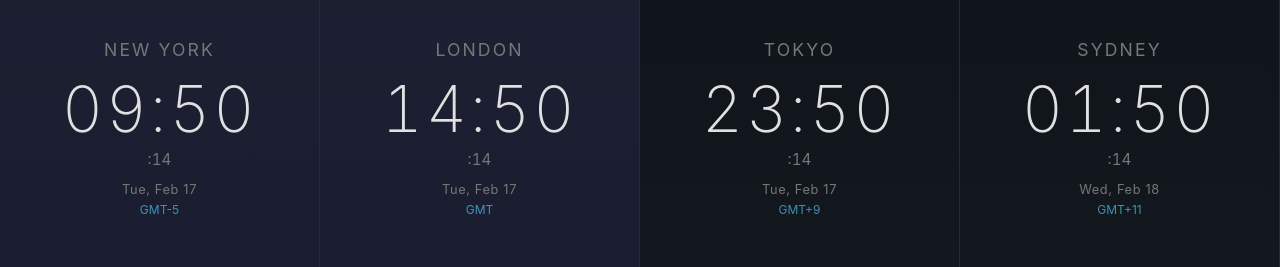
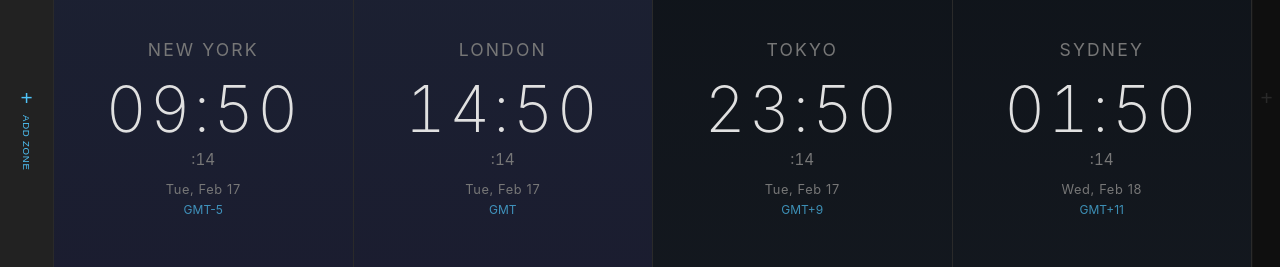
Before and after one commit to shinyzhu/timepage, a website: page public/index.html in a window 1280 px wide. Shown: the part 272-539 px from the top of the page. Drawn offline with Linux system fonts and the light colour scheme.

Commit message:
Update index.html
The Add Zone is not visible. I want to put the Add Zone feature before the first and after the last time zone column. Hover to show more visible.

```diff
--- a/public/index.html
+++ b/public/index.html
@@ -42,13 +42,23 @@
   .zone.night{background:linear-gradient(180deg,#0d1117 0%,#161b22 100%)}
   .zone.day{background:linear-gradient(180deg,#1c2333 0%,#1a1a2e 100%)}
 
-  /* --- Add Button --- */
-  #add-zone{
-    display:flex;align-items:center;justify-content:center;min-width:48px;width:48px;
-    cursor:pointer;border:none;background:var(--col-bg);color:var(--text-dim);
-    font-size:1.5rem;border-left:1px solid var(--border);transition:all .2s;flex-shrink:0;
+  /* --- Add Buttons (edge gutters) --- */
+  .add-zone{
+    display:flex;align-items:center;justify-content:center;flex-direction:column;gap:.3rem;
+    min-width:28px;width:28px;cursor:pointer;border:none;background:transparent;
+    color:var(--text-dim);font-size:1.3rem;transition:all .25s ease;flex-shrink:0;
+    opacity:.25;position:relative;overflow:hidden;
   }
-  #add-zone:hover{background:var(--col-hover);color:var(--accent)}
+  .add-zone .add-label{
+    font-size:.6rem;letter-spacing:.08em;text-transform:uppercase;writing-mode:vertical-rl;
+    text-orientation:mixed;opacity:0;transition:opacity .25s;
+  }
+  .add-zone:hover{
+    width:54px;min-width:54px;opacity:1;background:var(--col-hover);color:var(--accent);
+  }
+  .add-zone:hover .add-label{opacity:1}
+  .add-zone.left{border-right:1px solid var(--border)}
+  .add-zone.right{border-left:1px solid var(--border)}
 
   /* --- Modal --- */
   .modal-overlay{
@@ -90,9 +100,10 @@
 <body>
 
 <div id="zones">
+  <button class="add-zone left" title="Add time zone">+<span class="add-label">Add Zone</span></button>
   <div id="empty"><span>Click + to add a time zone</span></div>
+  <button class="add-zone right" title="Add time zone">+<span class="add-label">Add Zone</span></button>
 </div>
-<button id="add-zone" title="Add time zone">+</button>
 
 <div class="modal-overlay" id="modal">
   <div class="modal">
@@ -170,7 +181,8 @@
   const $modal = document.getElementById('modal');
   const $search = document.getElementById('tz-search');
   const $list = document.getElementById('tz-list');
-  const $addBtn = document.getElementById('add-zone');
+  const $addLeft = $zones.querySelector('.add-zone.left');
+  const $addRight = $zones.querySelector('.add-zone.right');
 
   // ---- Rendering ----
   function render() {
@@ -199,7 +211,8 @@
       col.addEventListener('drop', onDrop);
       col.addEventListener('dragend', onDragEnd);
 
-      $zones.insertBefore(col, $empty);
+      // Insert before the right add-button
+      $zones.insertBefore(col, $addRight);
     });
     tick();
   }
@@ -296,7 +309,8 @@
   }
 
   $search.addEventListener('input', () => populateList($search.value));
-  $addBtn.addEventListener('click', openModal);
+  $addLeft.addEventListener('click', openModal);
+  $addRight.addEventListener('click', openModal);
   $modal.addEventListener('click', e => { if(e.target === $modal) closeModal(); });
   document.addEventListener('keydown', e => { if(e.key === 'Escape') closeModal(); });
 
```
